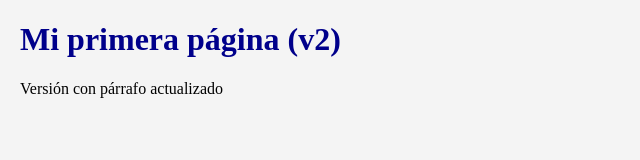
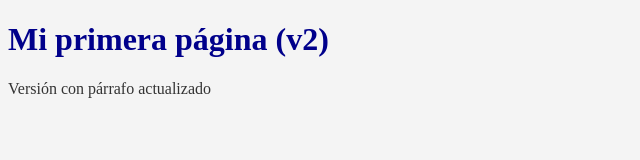
Before and after one commit to AlonsoRJ/index.html, a plain HTML site: page index.html in a window 1280 px wide. Shown: the whole page, without its empty margins (0-640 px from the left). Drawn offline with Linux system fonts and the light colour scheme.

Commit message:
Update style.css

```diff
--- a/style.css
+++ b/style.css
@@ -3,4 +3,8 @@ h1 {
 }
 body {
   background-color: #f4f4f4;
-  margin: 20px;
+  margin: 20 px;
+}
+p {
+  color: #333;
+}
```
